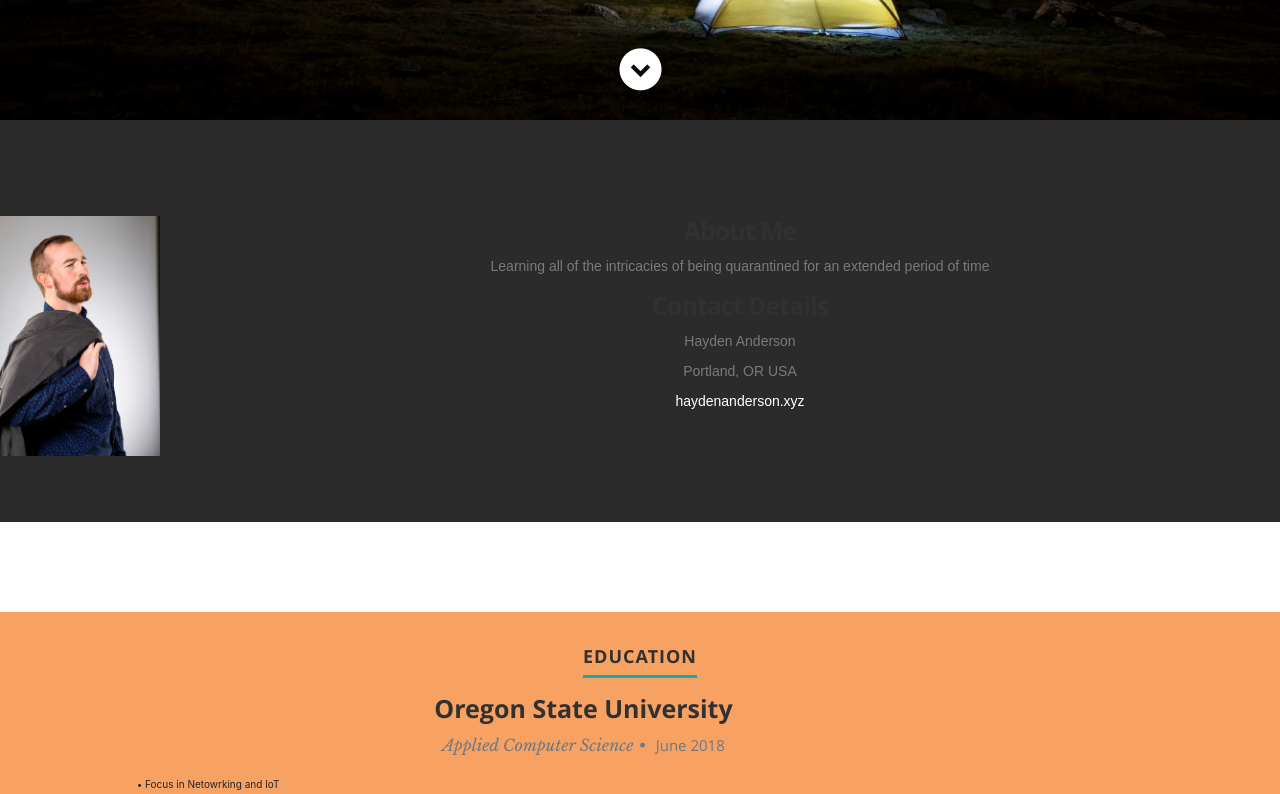
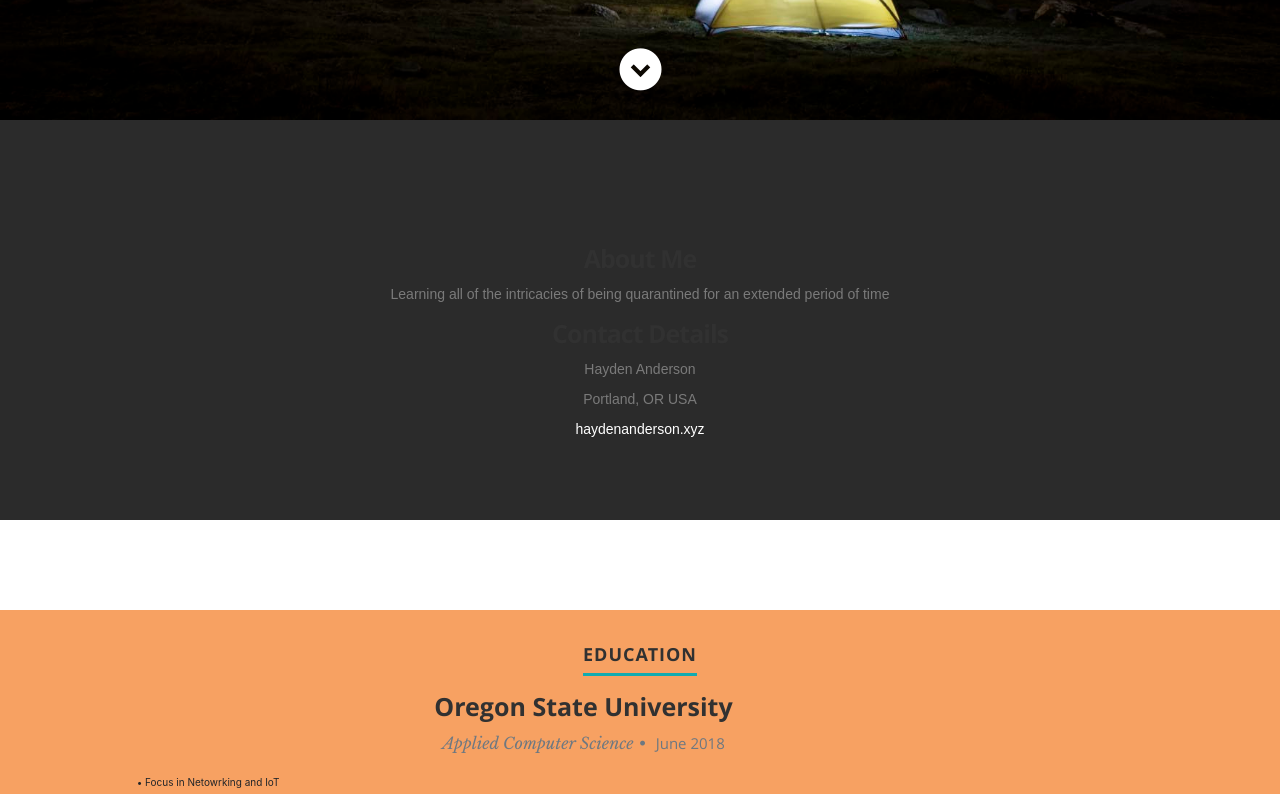
Before and after one commit to handerson333/portfolio, a React (Create React App) app: page / in a window 1280 px wide. Shown: the part 680-1474 px from the top of the page. Built offline with nearby package versions, Linux system fonts and the light colour scheme; what google-maps-react would draw is missing.

Commit message:
fixed weird spacing on mobile between header and about

```diff
--- a/public/css/sections/1-about.css
+++ b/public/css/sections/1-about.css
@@ -12,6 +12,7 @@
 }
 
 .about-text{
+  padding-top: 2em;
   margin: 0 auto;
   text-align: center;
 }
--- a/src/components/About.js
+++ b/src/components/About.js
@@ -5,7 +5,7 @@ export default class About extends Component {
   constructor(props) {
     super(props);
     this.state = {
-      isDesktop: window.innerHeight > 960,
+      isDesktop: window.innerWidth > 960,
     };
   }
   render() {
@@ -19,7 +19,9 @@ export default class About extends Component {
     return (
       <section id="about">
         <Row className="about">
-          <ShowProfilePic />
+          {this.isDesktop &&
+            <ShowProfilePic />
+          }
           <Col className="about-text" xs="10">
             <h1>About Me</h1>
             <p>{resumeData.aboutme}</p>
--- a/src/components/Header.js
+++ b/src/components/Header.js
@@ -16,9 +16,11 @@ export default class Header extends Component {
       <React.Fragment>
         <header id="home">
           <Nav />
-          <div className="profile-pic-wrapper">
-            <ShowProfilePic />
-          </div>
+          {!this.isDesktop &&
+            <div className="profile-pic-wrapper">
+              <ShowProfilePic />
+            </div>
+          }
           <Row className="banner">
             <div className="banner-text">
               <h1 className="responsive-headline">I am {resumeData.name}.</h1>
--- a/src/components/ShowProfilePic.js
+++ b/src/components/ShowProfilePic.js
@@ -3,7 +3,7 @@ import { Row, Col } from "react-bootstrap";
 
 export function ShowProfilePic() {
   let imgNum = Math.floor(Math.random() * 12) + 1;
-  if (window.innerHeight > 960) {
+  if (window.innerWidth > 960) {
     return (
       <Col xs="3" className="profile-pic-wrapper">
         <img
```
